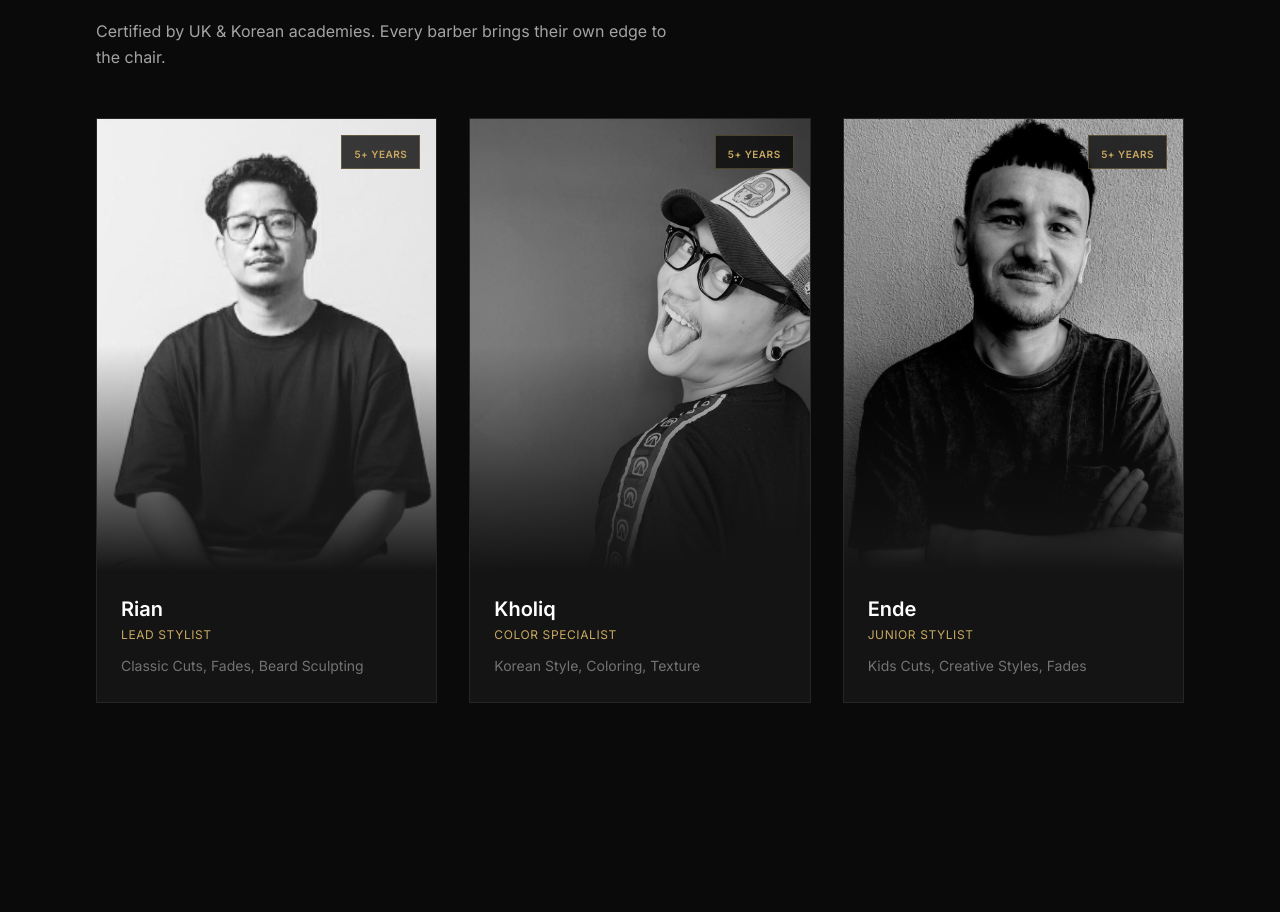
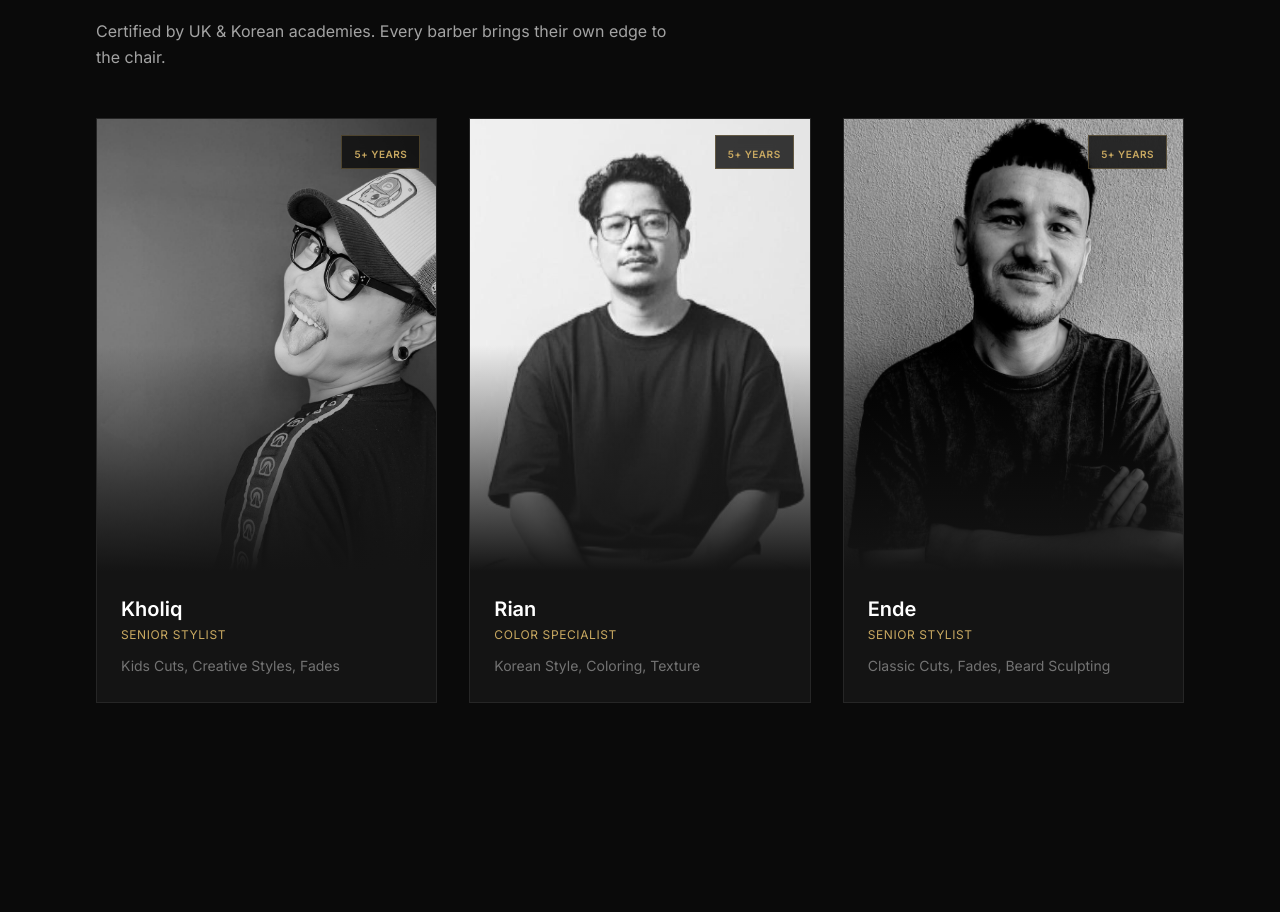
Before and after one commit to Bughopper14/ruangcukur, a React (Vite) app: page / in a window 1280 px wide. Shown: the part 4092-5004 px from the top of the page. Built offline with nearby package versions, Linux system fonts and the light colour scheme; a web font is replaced by a local one.

Commit message:
fix: swap Ende and Kholiq, both Senior Stylist

```diff
--- a/src/sections/BarbersSection.tsx
+++ b/src/sections/BarbersSection.tsx
@@ -1,22 +1,22 @@
 const barbers = [
   {
+    name: 'Kholiq',
+    role: 'Senior Stylist',
+    specialty: 'Kids Cuts, Creative Styles, Fades',
+    experience: '5+ Years',
+    image: '/ruangcukur/images/barber-kholiq.jpg',
+  },
+  {
     name: 'Rian',
-    role: 'Lead Stylist',
-    specialty: 'Classic Cuts, Fades, Beard Sculpting',
+    role: 'Color Specialist',
+    specialty: 'Korean Style, Coloring, Texture',
     experience: '5+ Years',
     image: '/ruangcukur/images/barber-rian.jpg',
   },
   {
-    name: 'Kholiq',
-    role: 'Color Specialist',
-    specialty: 'Korean Style, Coloring, Texture',
-    experience: '5+ Years',
-    image: '/ruangcukur/images/barber-kholiq.jpg',
-  },
-  {
     name: 'Ende',
-    role: 'Junior Stylist',
-    specialty: 'Kids Cuts, Creative Styles, Fades',
+    role: 'Senior Stylist',
+    specialty: 'Classic Cuts, Fades, Beard Sculpting',
     experience: '5+ Years',
     image: '/ruangcukur/images/barber-ende.jpg',
   },
```
Also changed, not shown: 1 other file (tests, documents, lock files or other folders).
